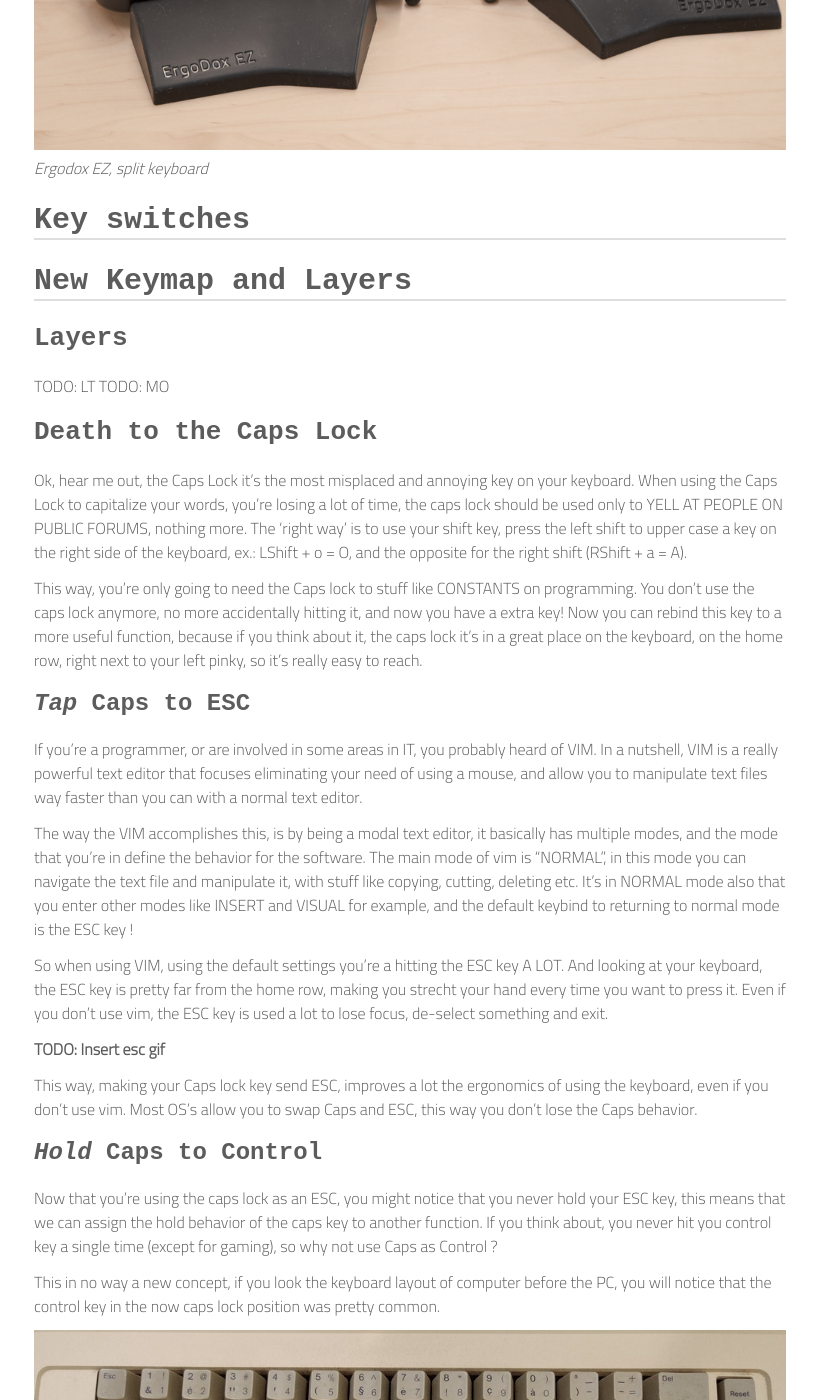
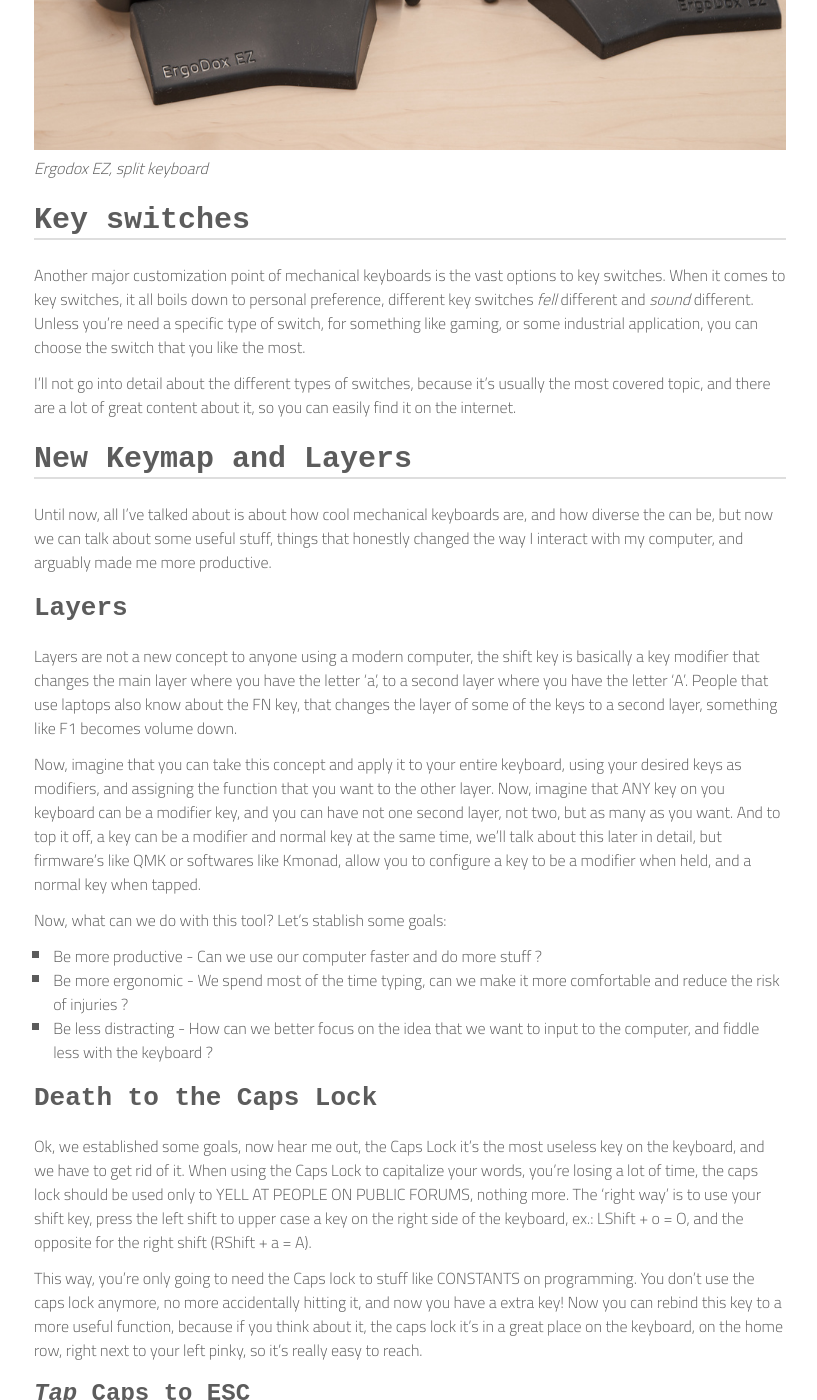
Before and after one commit to danielbibit/danielbibit.github.io, a Jekyll site: the page built from _posts/2023-03-10-keyboard-layers.md, in a window 1280 px wide and 1400 px high, scrolled down 2366 px. Shown: the whole window, without its empty margins (230-1047 px from the left). Built offline with Jekyll 4.4.1, drawn with Linux system fonts in a browser that asks for light colours; some web fonts are replaced; some of the changed text lies outside the part shown.

Commit message:
Partial update

```diff
--- a/_posts/2023-03-10-keyboard-layers.md
+++ b/_posts/2023-03-10-keyboard-layers.md
@@ -57,17 +57,47 @@
 *Ergodox EZ, split keyboard*
 
 # Key switches
-<!-- https://www.youtube.com/watch?v=HXJzmky2DaI -->
+Another major customization point of mechanical keyboards is the vast options to key switches.
+When it comes to key switches, it all boils down to personal preference,
+different key switches *fell* different and *sound* different.
+Unless you're need a specific type of switch, for something like gaming,
+or some industrial application, you can choose the switch that you like the most.
 
+I'll not go into detail about the different types of switches,
+because it's usually the most covered topic, and there are a lot of great content about it,
+so you can easily find it on the internet.
 
 # New Keymap and Layers
+Until now, all I've talked about is about how cool mechanical keyboards are,
+and how diverse the can be, but now we can talk about some useful stuff,
+things that honestly changed the way I interact with my computer,
+and arguably made me more productive.
 
 ## Layers
-TODO: LT
-TODO: MO
+Layers are not a new concept to anyone using a modern computer,
+the shift key is basically a key modifier that changes the main layer where you have the letter 'a',
+to a second layer where you have the letter 'A'. People that use laptops also know about the FN key,
+that changes the layer of some of the keys to a second layer, something like F1 becomes volume down.
+
+Now, imagine that you can take this concept and apply it to your entire keyboard,
+using your desired keys as modifiers, and assigning the function that you want to the other layer.
+Now, imagine that ANY key on you keyboard can be a modifier key, and you can have not one second layer,
+not two, but as many as you want.
+And to top it off, a key can be a modifier and normal key at the same time,
+we'll talk about this later in detail, but firmware's like QMK or softwares like Kmonad,
+allow you to configure a key to be a modifier when held, and a normal key when tapped.
+
+Now, what can we do with this tool?
+Let's stablish some goals:
+* Be more productive - Can we use our computer faster and do more stuff ?
+* Be more ergonomic - We spend most of the time typing, can we make it more comfortable and
+  reduce the risk of injuries ?
+* Be less distracting - How can we better focus on the idea that we want to input to the computer,
+  and fiddle less with the keyboard ?
 
 ## Death to the Caps Lock
-Ok, hear me out, the Caps Lock it's the most misplaced and annoying key on your keyboard.
+Ok, we established some goals, now hear me out,
+the Caps Lock it's the most useless key on the keyboard, and we have to get rid of it.
 When using the Caps Lock to capitalize your words, you're losing a lot of time,
 the caps lock should be used only to YELL AT PEOPLE ON PUBLIC FORUMS, nothing more.
 The 'right way' is to use your shift key, press the left shift to upper case a key on the right side of the keyboard,
@@ -93,7 +123,7 @@
 
 So when using VIM, using the default settings you're a hitting the ESC key A LOT.
 And looking at your keyboard, the ESC key is pretty far from the home row,
-making you strecht your hand every time you want to press it.
+making you stretch your hand every time you want to press it.
 Even if you don't use vim, the ESC key is used a lot to lose focus, de-select something and exit.
 
 **TODO: Insert esc gif**
@@ -103,7 +133,7 @@
 
 ### *Hold* Caps to Control
 Now that you're using the caps lock as an ESC, you might notice that you never hold your ESC key,
-this means that we can assign the hold behavior  of the caps key to another function.
+this means that we can assign the hold behavior of the caps key to something else.
 If you think about, you never hit you control key a single time (except for gaming), so why not use Caps as Control ?
 
 This in no way a new concept, if you look the keyboard layout of computer before the PC,
@@ -123,7 +153,7 @@
 
 Setting your Caps to Control it just really comfortable, I initially thought that I would **NEVER** adapt,
 I've been using the default layout since the first day that I touched a computer,
-but all it took was a single week, and no looking back.
+but all it took was a single week, and I'm not looking back.
 
 **TODO: Insert Control gif**
 
@@ -134,16 +164,46 @@
 TODO: Imagem do layout com parte demarcada
 
 # QMK
+At this point I might have convinced you that you should get a mechanical keyboard,
+and mess around with layers and keymaps, or,
+you might be thinking that I'm *REALLY* overthinking this and should go outside more often.
+
+Well, if you're in the second group, you're probably right, but I can´t write a blog post about it,
+so we can proceed to the next step, which is actually implementing all of this.
+
+## What is QMK
+QMK is a open source firmware for keyboards, it allows you to use all the features that I've talked about,
+and a lot more.
+With QMK, your keyboard is now programmable, in every meaning of the word.
+You can apply all the concepts that I've talked about using a simple web interface,
+like QMK Configurator or VIA, or you can write some C code to do basically anything,
+want to actuate a servo motor when you press a key ? You can do it, although you probably shouldn't.
 ## Native Keyboards
+Some keyboards on the market already come with QMK, you'll have to check the specs of the keyboard,
+and do a little research to confirm that it's compatible with QMK,
+but today is really easy to find these on Aliexpress.
+
+I would like to mention and recommend the Keychron keyboards.
+Keychron has been a game changer company in the market, they have really well constructed keyboards,
+with a lot of form factors and switch options, and more importantly,
+they have a really good price (when compared to other mechanical keyboards), and good availability.
+If you're looking to a first mechanical keyboard, the K Pro series, or the V series
+are really good options, and they come with QMK support.
+
+When using a native QMK keyboard, the process boils down to flashing the firmware generated
+by qmk configurator, or simply using VIA to configure your keyboard.
 
 ## USB-USB Converter
-While I do love my new toys, the older keyboards are still great, and I would like to use them with the new layout.
 
-## Managing keymaps
+
+<!-- ## Managing keymaps
 ### Docker container
 ### Symbolic links
-### Submodule for QMK and keychron fork
+### Submodule for QMK and keychron fork -->
 
 # Software Options
+One
 ## Kmonad
+Kmonad is a software that allows you to create a custom keymap for your keyboard,
+and use it on any OS.
 ## Powertoys
```
